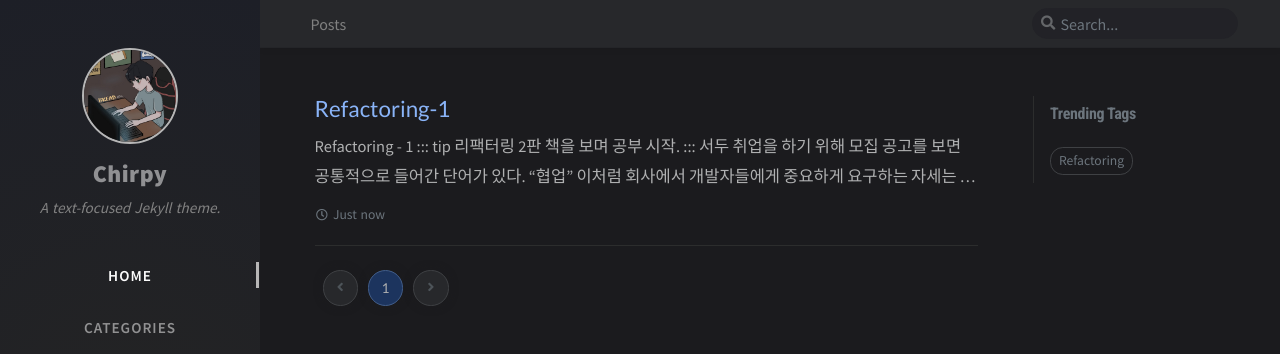
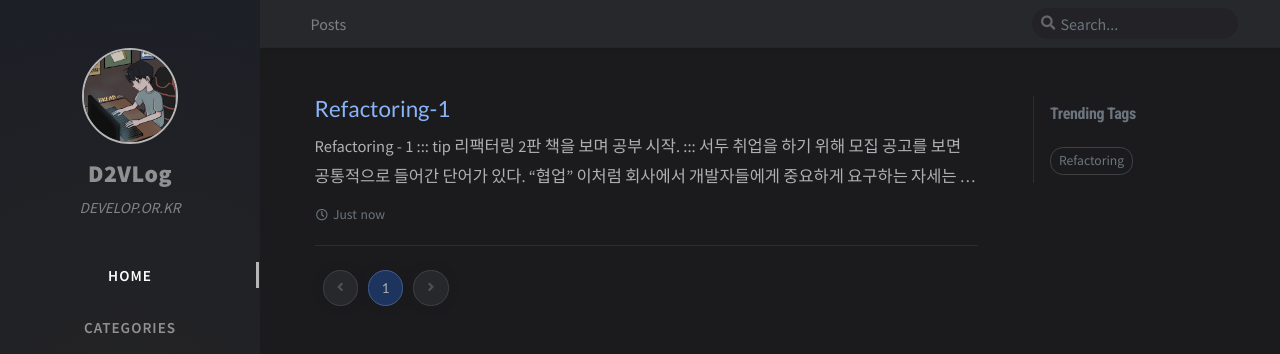
Before and after one commit to 0n1dev/newblog, a Jekyll site: the page built from index.html, in a window 1280 px wide. Shown: the top 354 px of the page. Built offline with Jekyll 4.4.1, drawn with Linux system fonts in a browser that asks for light colours; nearby versions of some CDN libraries; the list of posts is cut into pages by our own code; comment, search, counter and statistics services are not loaded.

Commit message:
config 수정

```diff
--- a/_config.yml
+++ b/_config.yml
@@ -8,9 +8,9 @@
 # jekyll-seo-tag settings › https://github.com/jekyll/jekyll-seo-tag/blob/master/docs/usage.md
 #--------------------------
 
-title: Chirpy                          # the main title
+title: D2VLog                          # the main title
 
-tagline: A text-focused Jekyll theme.  # it will display as the sub-title
+tagline: DEVELOP.OR.KR  # it will display as the sub-title
 
 description: >-                        # used by seo meta and the atom feed
   A minimal, portfolio, sidebar,
@@ -20,7 +20,7 @@ description: >-                        # used by seo meta and the atom feed
 # Replace with the website url, e.g. 'https://username.github.io'
 url: 'https://develop.or.kr'
 
-author: your_full_name                  # change to your full name
+author: D2VLog                  # change to your full name
 
 avatar: /assets/img/avatar.png   # support internet resources
 
```
